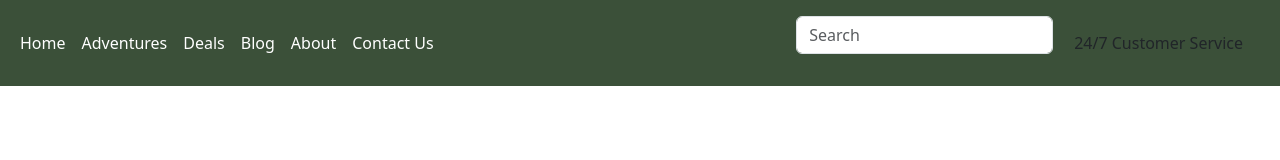
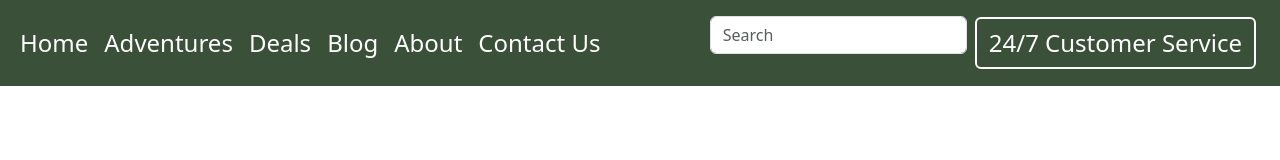
Before and after one commit to keeks777/DSN1713skyhighadventures, a plain HTML site: page index.html in a window 1280 px wide. In both pictures the pointer is over the button "24/7 Customer Service". Drawn offline with nearby package versions, Linux system fonts and the light colour scheme.

Commit message:
Updated css styling

```diff
--- a/css/main.css
+++ b/css/main.css
@@ -4,9 +4,17 @@
 
 .nav-link {
     color: #ffffff;
+    font-size: 1.5em;
 }
 
 .btn {
     color: #3B5039;
     background-color: #ffffff;
+    font-size: 1.5em;
 }
+
+.btn:hover {
+    color: #ffffff;
+    border: 2px solid #FFFFFF;
+    font-size: 1.5em;
+}
```
Also changed, not shown: index.html (+1 -0 lines).
